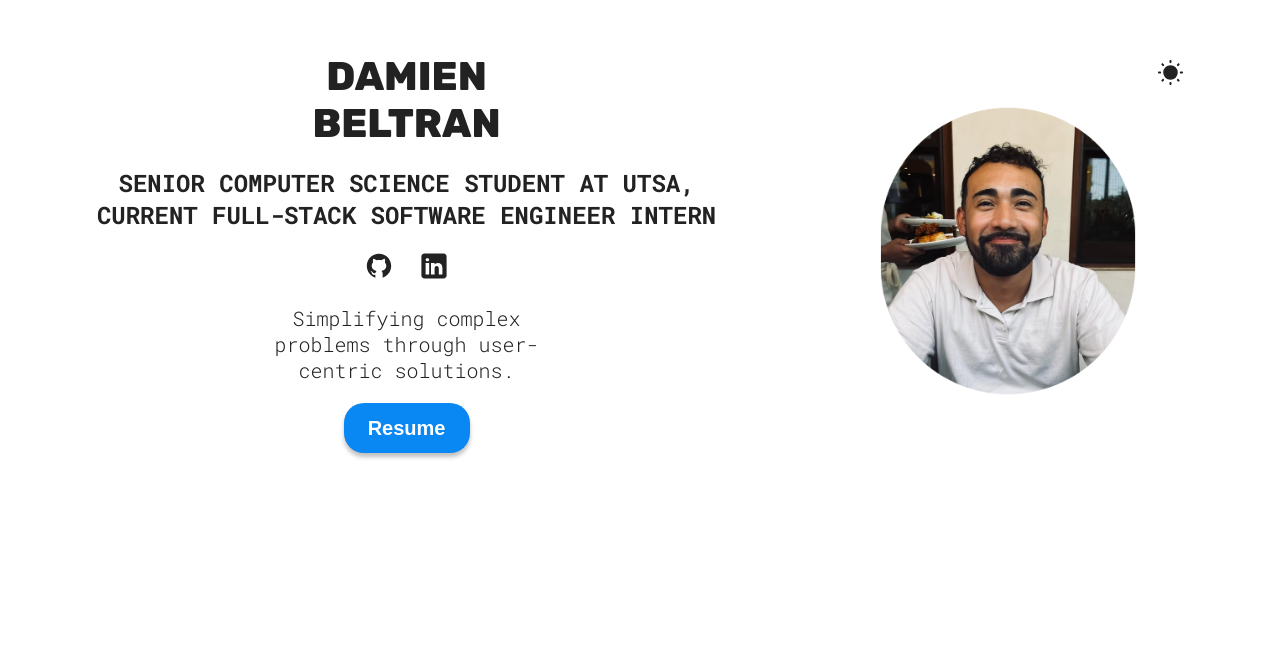
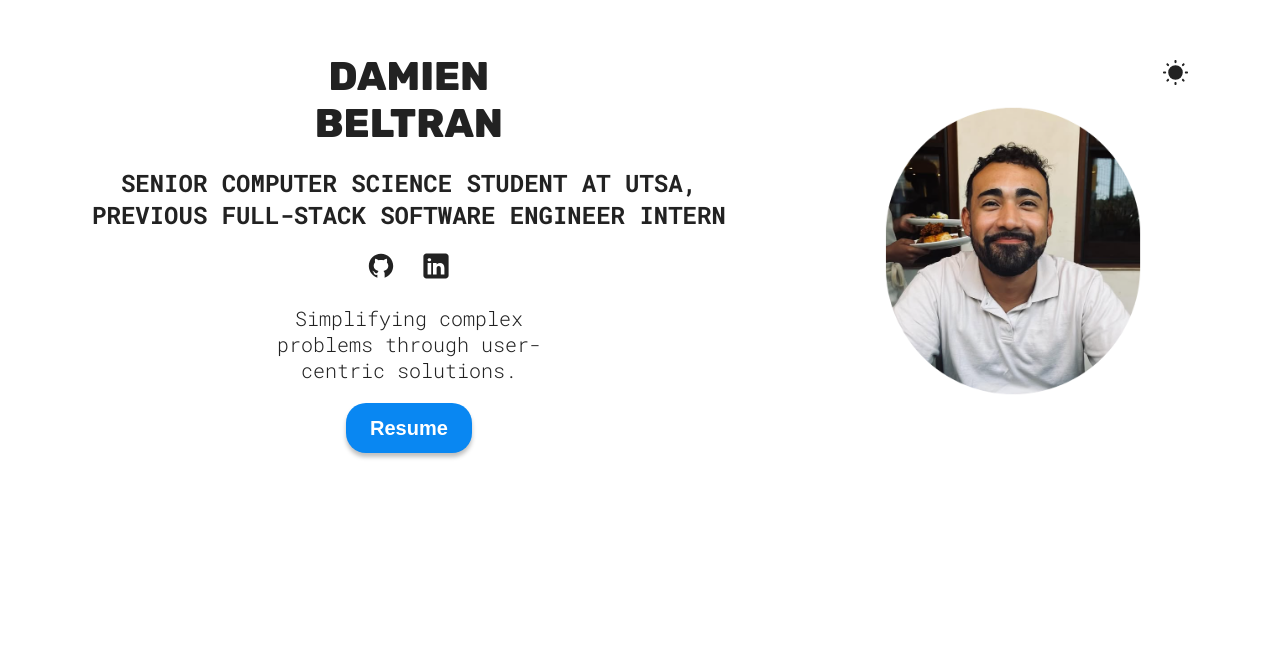
Before and after one commit to Damienb123/Developer-Portfolio, a React (Vite) app: page / in a window 1280 px wide. Shown: the part 147-800 px from the top of the page. Built offline with nearby package versions, Linux system fonts and the light colour scheme.

Commit message:
Update Hero.jsx

```diff
--- a/src/sections/Hero/Hero.jsx
+++ b/src/sections/Hero/Hero.jsx
@@ -40,7 +40,7 @@ function Hero() {
         <h2>
           Senior Computer Science Student at UTSA,
           <br />
-          Current Full-Stack Software Engineer Intern
+          Previous Full-Stack Software Engineer Intern
         </h2>
         <span>
           <a href="https://github.com/Damienb123" target="_blank">
```
